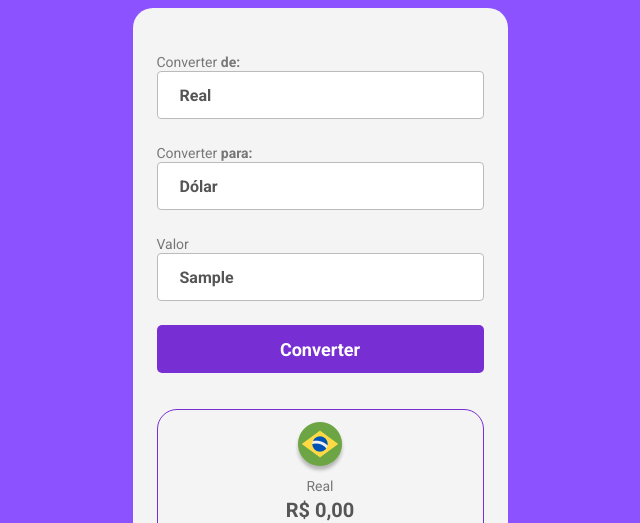
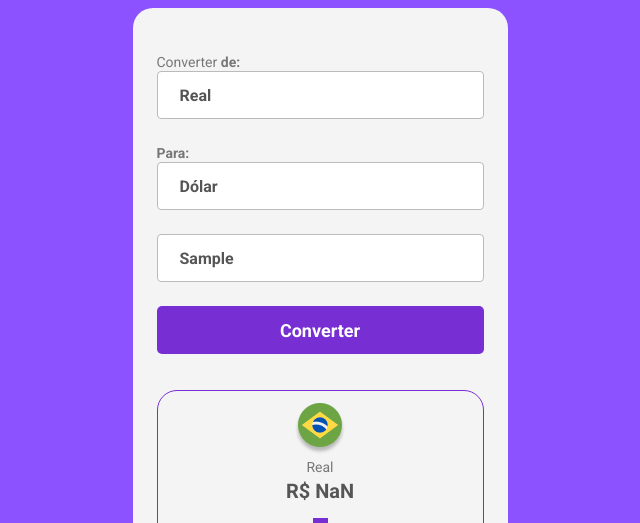
Before and after one commit to Leo22341/Leoconversor-de-moeda, a plain HTML site: page index.html in a window 1280 px wide. Both pictures are taken after typing "Sample" into the empty fields and a click on the button "Converter". Shown: the part 277-800 px from the top of the page, without its empty margins (320-960 px from the left). Drawn offline with Linux system fonts and the light colour scheme.

Commit message:
finzlizei o CSS e Iniciei o J.S.

```diff
--- a/assets/css/style.css
+++ b/assets/css/style.css
@@ -97,7 +97,7 @@ section {
     font-weight: 400;
 }
 
-.currency-value {
+.currency-value, .currency-value-to-convert{
     color: #555;
     font-size: 20px;
     font-weight: 700;
--- a/assets/js/script.js
+++ b/assets/js/script.js
@@ -0,0 +1,35 @@
+const convertButton = document.querySelector(".convert-button")
+
+function convertValues(){
+    const inputCurrencyValue = document.querySelector(".input-currency").value
+    //aqui pega o valor do input.
+
+    const currencyValueToConvert = document.querySelector(".currency-value-to-convert")
+    //aqui pega o parágrafo Valor em Real.
+
+    const currencyValue = document.querySelector(".currency-value")
+    // Aqui pega o parágrafo Valor das outras Moedas.
+
+    currencyValueToConvert.innerHTML = new Intl.NumberFormat("pt-BR", {
+        style: "currency",
+        currency: "BRL"
+    }).format(inputCurrencyValue)
+    // OBS. a função new Intl.NumberFormat serve para formatar o tipo de entrada que vai aparecer, nesse caso estou formatando o número para moeda Real.
+    //essa função troca o valor do parágrafo Real pelo valor digitado no input.
+
+    const dolarToday = 5.2
+    //Variável que define o valor do Dólar.
+
+    const convertedValue = inputCurrencyValue / dolarToday
+    //Variável que faz a conversão pega o valor digitado no input e divide pelo valor definido para o Dólar.
+
+    currencyValue.innerHTML = new Intl.NumberFormat("en-US", {
+        style: "currency",
+        currency: "USD"
+    }).format(convertedValue)
+    //Aqui troca o texto do parágrafo outras moedas pelo resultado da conversão.
+
+    // console.log(convertedValue).
+}
+
+convertButton.addEventListener("click",convertValues )
--- a/index.html
+++ b/index.html
@@ -23,7 +23,7 @@
         </label>
 
         <label>
-            Converter <b>para:</b>
+            <b>Para:</b>
             <select>
                 <option>Dólar</option>
                 <option>Euro</option>
@@ -32,17 +32,16 @@
         </label>
 
         <label>
-            Valor
-            <input placeholder="Insira um valor...">
+            <input class="input-currency" placeholder="Insira um valor sem ponto ou vírgula...">
         </label>
 
-        <button>Converter</button>
+        <button class="convert-button">Converter</button>
 
         <section>
             <div class="currency-box">
                 <img src="./assets/img/real.png" alt="Real-Brasileiro">
                 <p class="currency">Real</p>
-                <p class="currency-value">R$ 0,00</p>
+                <p class="currency-value-to-convert">R$ 0,00</p>
             </div>
 
             <img class="arrow-img" src="./assets/img/arrow.png" alt="Seta">
@@ -57,5 +56,6 @@
     </main>
 
 </body>
+<Script src="./assets/js/script.js"></Script>
 
 </html>
```
